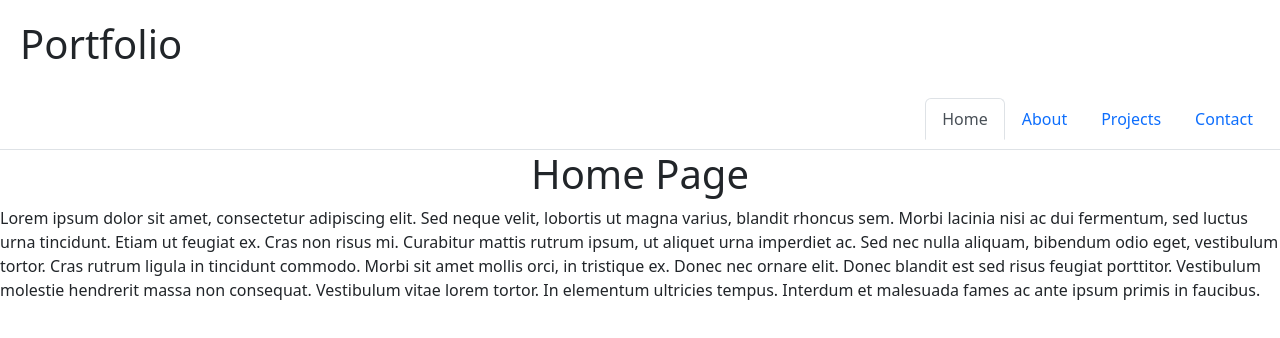
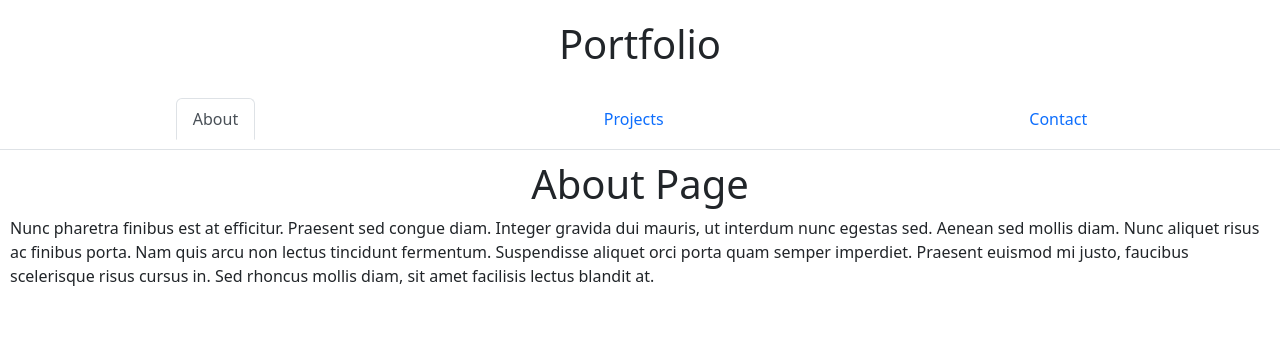
Before and after one commit to ssangwang/React-Portfolio, a React (Create React App) app: page / in a window 1280 px wide. Shown: the top 338 px of the page. Built offline with nearby package versions, Linux system fonts and the light colour scheme.

Commit message:
added projects, need to add about me section and contact section

```diff
--- a/src/components/Header.js
+++ b/src/components/Header.js
@@ -2,7 +2,8 @@ import React from "react";
 
 const styles = {
     heading: {
-      margin: '20px'
+      margin: '20px',
+      textAlign: 'center'
     }
   };
 
--- a/src/components/NavTabs.js
+++ b/src/components/NavTabs.js
@@ -6,24 +6,13 @@ const styles = {
   card: {
     padding: '10px',
     display: 'flex',
-    justifyContent: 'flex-end',
+    justifyContent: 'space-around',
   }
 };
 
 function NavTabs({ currentPage, handlePageChange }) {
   return (
     <ul className="nav nav-tabs" style={styles.card}>
-      <li className="nav-item">
-        <a
-          href="#home"
-          onClick={() => handlePageChange('Home')}
-          //*  TODO: BONUS: Add a comment explaining what kind of operator this is and what it is checking for
-
-          className={currentPage === 'Home' ? 'nav-link active' : 'nav-link'}
-        >
-          Home
-        </a>
-      </li>
       <li className="nav-item">
         <a
           href="#about"
--- a/src/components/PortfolioContainer.js
+++ b/src/components/PortfolioContainer.js
@@ -1,20 +1,15 @@
 import React, { useState } from 'react';
 import NavTabs from './NavTabs';
-import Home from './pages/Home';
 import About from './pages/About';
 import Projects from './pages/Projects';
 import Contact from './pages/Contact';
 import Header from './Header';
 
-
 export default function PortfolioContainer() {
-  const [currentPage, setCurrentPage] = useState('Home');
+  const [currentPage, setCurrentPage] = useState('About');
 
   // TODO: Add a comment describing the functionality of this method
   const renderPage = () => {
-    if (currentPage === 'Home') {
-      return <Home />;
-    }
     if (currentPage === 'About') {
       return <About />;
     }
--- a/src/components/pages/About.js
+++ b/src/components/pages/About.js
@@ -1,4 +1,5 @@
 import React from 'react';
+import '../styles/body.css'
 
 const styles = {
   heading: {
@@ -8,7 +9,7 @@ const styles = {
 
 export default function About() {
   return (
-    <div>
+    <div className='webBody'>
       <h1 style={styles.heading}>About Page</h1>
       <p>
         Nunc pharetra finibus est at efficitur. Praesent sed congue diam.
--- a/src/components/pages/Contact.js
+++ b/src/components/pages/Contact.js
@@ -1,4 +1,6 @@
 import React from 'react';
+import '../styles/body.css'
+
 
 const styles = {
   heading: {
@@ -8,7 +10,7 @@ const styles = {
 
 export default function Contact() {
   return (
-    <div>
+    <div className='webBody'>
       <h1 style={styles.heading}>Contact Page</h1>
       <p>
         Integer cursus bibendum sem non pretium. Vestibulum in aliquet sem, quis
--- a/src/components/pages/Home.js
+++ /dev/null
@@ -1,28 +0,0 @@
-import React from 'react';
-
-const styles = {
-  heading: {
-    textAlign: 'center',
-  }
-};
-
-
-export default function Home() {
-  return (
-    <div>
-      <h1 style={styles.heading}>Home Page</h1>
-      <p>
-        Lorem ipsum dolor sit amet, consectetur adipiscing elit. Sed neque
-        velit, lobortis ut magna varius, blandit rhoncus sem. Morbi lacinia nisi
-        ac dui fermentum, sed luctus urna tincidunt. Etiam ut feugiat ex. Cras
-        non risus mi. Curabitur mattis rutrum ipsum, ut aliquet urna imperdiet
-        ac. Sed nec nulla aliquam, bibendum odio eget, vestibulum tortor. Cras
-        rutrum ligula in tincidunt commodo. Morbi sit amet mollis orci, in
-        tristique ex. Donec nec ornare elit. Donec blandit est sed risus feugiat
-        porttitor. Vestibulum molestie hendrerit massa non consequat. Vestibulum
-        vitae lorem tortor. In elementum ultricies tempus. Interdum et malesuada
-        fames ac ante ipsum primis in faucibus.
-      </p>
-    </div>
-  );
-}
--- a/src/components/pages/Projects.js
+++ b/src/components/pages/Projects.js
@@ -1,30 +1,59 @@
 import React from 'react';
+import '../styles/body.css';
+import axeGd from '../images/axegrinder.png';
+import ordB from '../images/oordblock.png'
+
 
 const styles = {
   heading: {
     textAlign: 'center',
+  },
+  projects: {
+    display: 'flex',
+    alignItems: 'center',
+    justifyContent: 'center',
+    flexDirection: 'row',
+    flexWrap: 'wrap'
   }
 };
 
-export default function Blog() {
+export default function Projects() {
   return (
-    <div>
+    <div className='webBody'>
       <h1 style={styles.heading}>Projects</h1>
-      <p>
-        Donec a volutpat quam. Curabitur nec varius justo, sed rutrum ligula.
-        Curabitur pellentesque turpis sit amet eros iaculis, a mollis arcu
-        dictum. Ut vel ante eget massa ornare placerat. Etiam nisl orci, finibus
-        sodales volutpat et, hendrerit ut dolor. Suspendisse porta dictum nunc,
-        sed pretium risus rutrum eget. Nam consequat, ligula in faucibus
-        vestibulum, nisi justo laoreet risus, luctus luctus mi lacus sit amet
-        libero. Class aptent taciti sociosqu ad litora torquent per conubia
-        nostra, per inceptos himenaeos. Mauris pretium condimentum tellus eget
-        lobortis. Interdum et malesuada fames ac ante ipsum primis in faucibus.
-        Donec placerat accumsan mi, ut congue neque placerat eu. Donec nec ipsum
-        in velit pellentesque vehicula sit amet at augue. Maecenas aliquam
-        bibendum congue. Pellentesque semper, lectus non ullamcorper iaculis,
-        est ligula suscipit velit, sed bibendum turpis dui in sapien.
-      </p>
+      <div style={styles.projects}>
+
+        <a href='https://github.com/ssangwang/Tech-Blog-Challenge'>
+        <img src='https://media2.giphy.com/media/S3KhNnHajzZ4voJKYP/giphy.gif?cid=ecf05e47ya263vnix8224ptohh6u0a4hllfendm2pttwpzx2&rid=giphy.gif&ct=g' alt='NoteBook' width='320px' height='320px'></img>
+        <p>Note Taker Application</p>
+        </a>
+
+        <a href='https://github.com/ssangwang/Module-3-Challenge'>
+          <img src='https://media2.giphy.com/media/It8qXjo51Rgek/giphy.gif?cid=ecf05e47kn0z62jd429zf4mn7hu4de87fytsloeh33pli93w&rid=giphy.gif&ct=g' alt='password' width='320px' height='320px'></img>
+          <p>Password Generator</p>
+        </a>
+
+        <a href='https://github.com/ssangwang/Work-Day-Scheduler'>
+          <img src='https://media3.giphy.com/media/dL2apMgOC1EW4UxkWV/giphy.gif?cid=ecf05e47na3ilkoj9n20zi6cb1wrr73di583gubkpjgnc0b7&rid=giphy.gif&ct=g' alt='Calender' width='320px' height='320px'></img>
+          <p> Work Day Scheduler</p>
+        </a>
+
+        <a href='https://github.com/ssangwang/Weather-Forecast'>
+          <img src='https://media0.giphy.com/media/5bnpFBKcGArJrwHwaX/giphy.gif?cid=ecf05e47akmid2isty8e47zvirgtmpw5mngzt69o1q6arty2&rid=giphy.gif&ct=g' alt='Forecast' width='320px' height='320px'></img>
+          <p> Weather Forecast</p>
+        </a>
+
+        <a href='https://github.com/Nick-Menzhuber/axe-grinder'>
+          <img src={axeGd} alt='AxeGrinder' width='320px' height='320px'></img>
+          <p> Axe Grinder </p>
+        </a>
+
+        <a href='https://github.com/Bjornton/project1_grph_DictionarySite'>
+          <img src={ordB} alt='Ordbok' width='320px' height='320px'></img>
+          <p> OrdBok </p>
+        </a>
+
+      </div>
     </div>
   );
 }
--- /dev/null
+++ b/src/components/styles/body.css
@@ -0,0 +1,4 @@
+.webBody {
+    margin: 10px;
+
+}
```
Also changed, not shown: src/components/images/axegrinder.png (added), src/components/images/oordblock.png (added).
